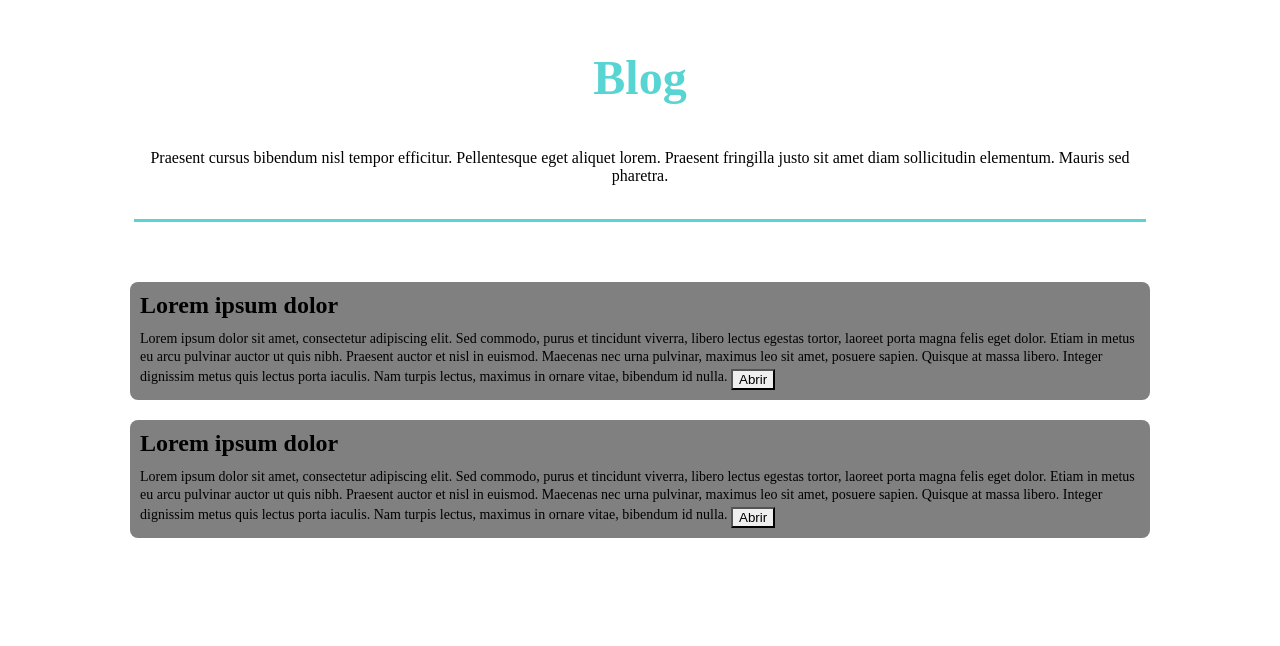
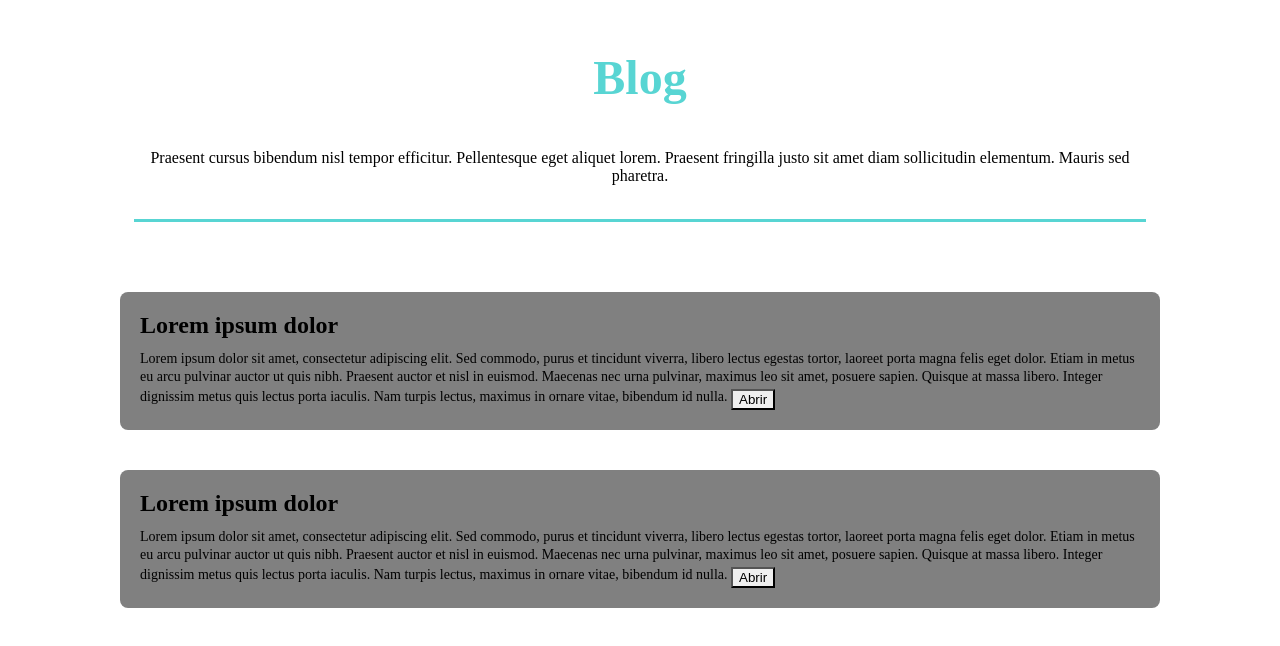
Before and after one commit to chiachio-pedro/easy-freela, a Next.js app in the folder frontend/: page /blog in a window 1280 px wide. Shown: the top 646 px of the page. Built offline with nearby package versions, Linux system fonts and the light colour scheme.

Commit message:
fix: padding issues

```diff
--- a/frontend/src/pages/blog.tsx
+++ b/frontend/src/pages/blog.tsx
@@ -38,8 +38,8 @@ export default function Blog() {
             display: 'inline-block',
             borderRadius: '8px',
             textAlign: 'left',
-            padding: '10px',
-            margin: '10px 0',
+            padding: '20px',
+            margin: '20px 0',
             maxWidth: '1000px',
           }}
         >
@@ -95,8 +95,8 @@ export default function Blog() {
             display: 'inline-block',
             borderRadius: '8px',
             textAlign: 'left',
-            padding: '10px',
-            margin: '10px 0',
+            padding: '20px',
+            margin: '20px 0',
             maxWidth: '1000px',
           }}
         >
```
